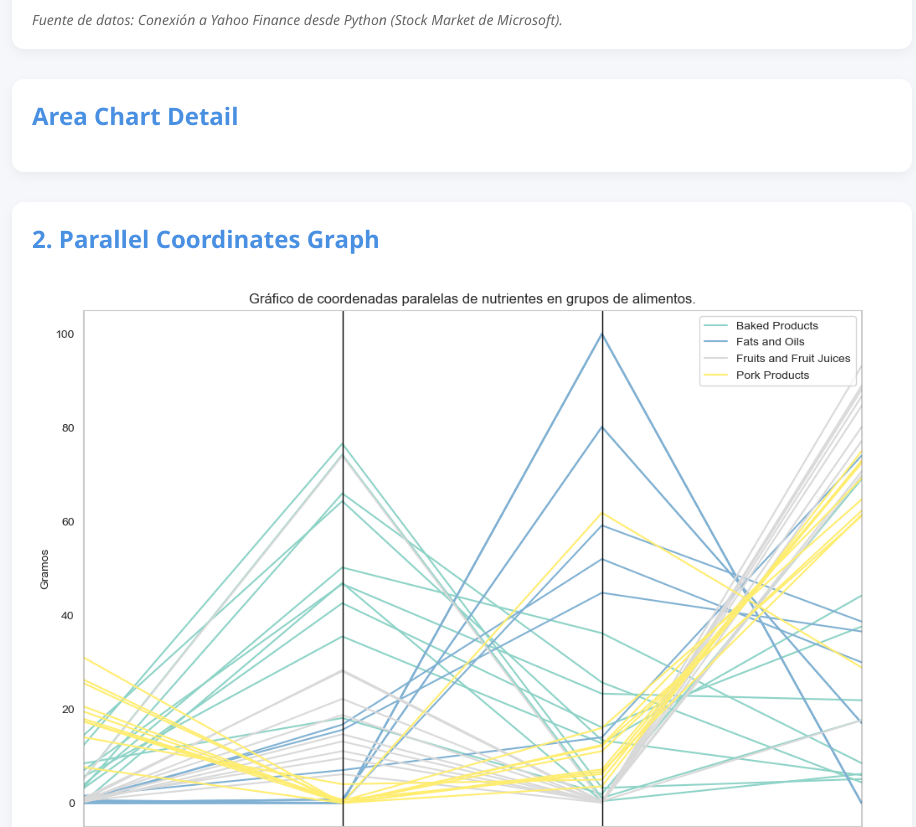
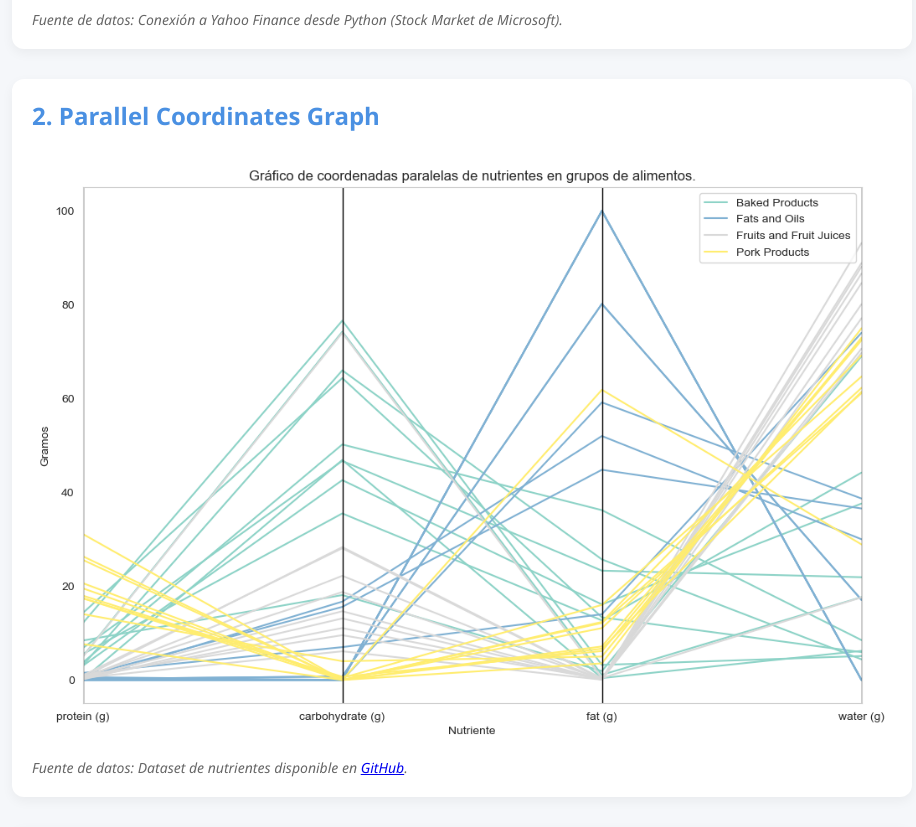
Before and after one commit to andoniiribarren/data_viz, a plain HTML site: page index.html in a window 1280 px wide. Shown: the part 1195-2022 px from the top of the page, without its empty margins (178-1094 px from the left). Drawn offline with Linux system fonts and the light colour scheme.

Commit message:
Update index.html

```diff
--- a/index.html
+++ b/index.html
@@ -85,11 +85,6 @@
     </div>
 
     <div class="chart-section">
-      <h2>Area Chart Detail</h2>
-
-    </div>
-
-    <div class="chart-section">
       <h2>2. Parallel Coordinates Graph</h2>
       <figure>
         <img src="images/parallel_cordinates.png" alt="Parallel coordinates">
```
